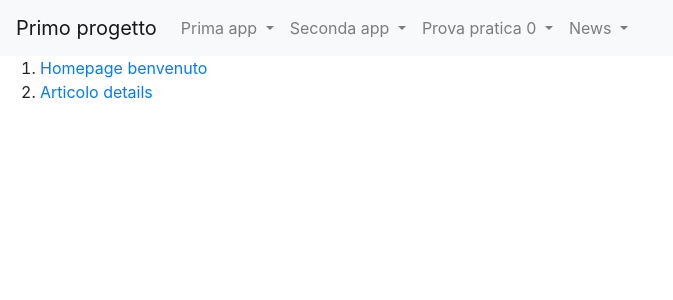
After one commit to nikytz/primo_progetto, a Django app: page /news/ in a window 1280 px wide. The commit adds this page. Shown: the top 300 px of the page, without its empty margins (0-673 px from the left). Run offline with Django 5.2, Linux system fonts and the light colour scheme.

Commit message:
fatto,manca aggancio con base e riempire articoli

```diff
--- /dev/null
+++ b/news/templates/news/index.html
@@ -0,0 +1,8 @@
+{% extends "base.html" %}
+{% block title %}{{ block.super }} | Index news {% endblock title %}
+{% block content %}
+    <ol>
+        <li><a href="{% url 'news:homepage'%}">Homepage benvenuto</a></li>
+        <li><a href="{% url 'news:articolo_detail' 1%}">Articolo details</a></li>
+    </ol>
+{% endblock content %}
--- a/news/urls.py
+++ b/news/urls.py
@@ -1,7 +1,9 @@
 from django.urls import path
-from .views import home
+from .views import index, home, articoloDetailView
 
 app_name='news'
 urlpatterns = [
-    path('',home,name="homeview"),
+    path('',index,name='index'),
+    path('home',home,name="homepage"),
+    path("articoli/<int:pk>", articoloDetailView, name="articolo_detail")
 ]
--- a/news/views.py
+++ b/news/views.py
@@ -1,4 +1,6 @@
-from django.shortcuts import render
+from django.shortcuts import render, get_object_or_404
+from django.http import HttpResponse
+from .models import Articolo,Giornalista
 
 # Create your views here.
 # from django.http import HttpResponse
@@ -31,7 +33,7 @@ from django.shortcuts import render
 #     return HttpResponse("<h1>"+response+"run</h1>")
 
 
-from django.shortcuts import render
+from django.shortcuts import render, get_object_or_404
 from .models import Articolo, Giornalista
 
 def home(request):
@@ -39,4 +41,12 @@ def home(request):
     giornalisti= Giornalista.objects.all()
     context={"articoli": articoli, "giornalisti": giornalisti}
     print (context)
-    return render(request, "homepage.html", context)
+    return render(request, "news/homepage.html", context)
+
+def articoloDetailView(request, pk):
+    articolo= get_object_or_404(Articolo,pk=pk)
+    context={"articolo": articolo}
+    return render(request, "news/articolo_detail.html", context)
+
+def index(request):
+    return render(request,"news/index.html")
--- a/primo_progetto/urls.py
+++ b/primo_progetto/urls.py
@@ -23,6 +23,6 @@ urlpatterns = [
     path('prima_app/',include("prima_app.urls",namespace="prima_app")),
     path('seconda_app/',include("seconda_app.urls",namespace="seconda_app")),
     path('prova_pratica_0/',include("prova_pratica_0.urls",namespace="prova_pratica_0")),
-    path('news',include("news.urls",namespace="news")),
+    path('news/',include("news.urls",namespace="news")),
     path('',index_root)
 ]
--- a/templates/base.html
+++ b/templates/base.html
@@ -63,7 +63,21 @@
           <a class="dropdown-item" href="{% url 'prova_pratica_0:media'%}">Media</a>
 
         </div>
+
+
+         <li class="nav-item dropdown">
+        <a class="nav-link dropdown-toggle" href="#" id="navbarDropdownMenuLink" role="button" data-toggle="dropdown" aria-haspopup="true" aria-expanded="false">
+          News
+        </a>
+        <div class="dropdown-menu" aria-labelledby="navbarDropdownMenuLink">
+          <a class="dropdown-item" href="{% url 'news:homepage'%}">Homepage</a>
+
+
+        </div>
       </li>
+
+
+
     </ul>
   </div>
 </nav>
--- a/templates/index_root.html
+++ b/templates/index_root.html
@@ -6,6 +6,7 @@
         <li><a href=" {% url 'prima_app:index'%} ">Index prima app</a></li>
         <li><a href=" {% url 'seconda_app:index'%} ">Index seconda app</a></li>
         <li><a href=" {% url 'prova_pratica_0:index'%} ">Index prova pratica 0</a></li>
+        <li><a href=" {% url 'news:index'%} ">Index news</a></li>
     </ol>
 
 {% endblock content %}
```
Also changed, not shown: news/templates/news/articolo_detail.html (added, +9 -0 lines), news/templates/news/homepage.html (renamed from news/templates/homepage.html).
